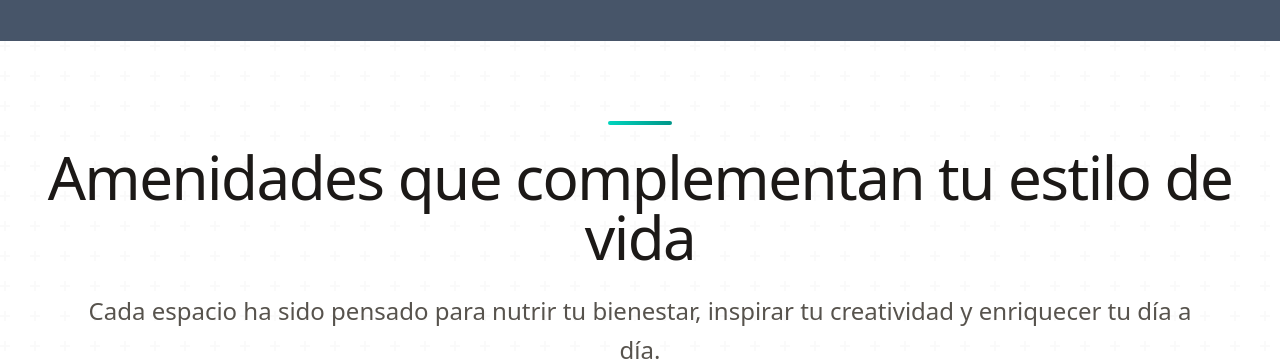
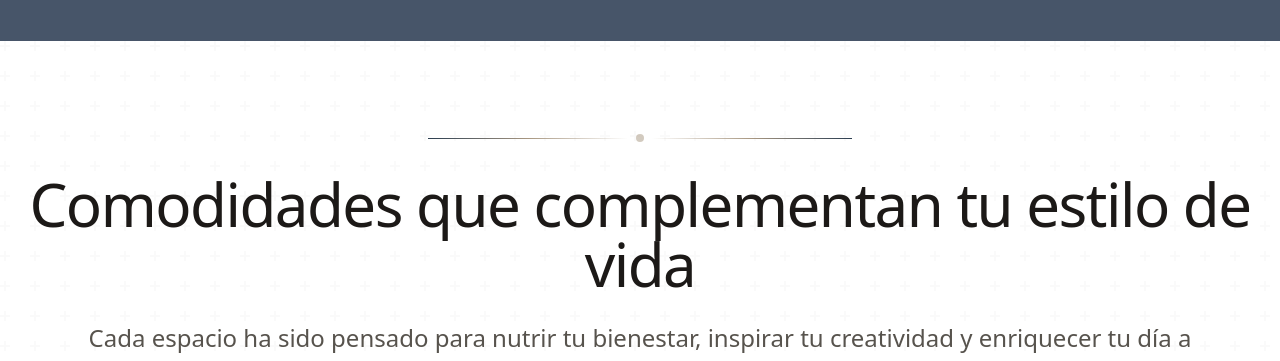
Before and after one commit to michelldenjoy/Aunar, a React (Vite) app: page / in a window 1280 px wide. Shown: the part 2460-2821 px from the top of the page. Built offline with nearby package versions, Linux system fonts and the light colour scheme.

Commit message:
formulario JS

```diff
--- a/package.json
+++ b/package.json
@@ -10,6 +10,7 @@
     "preview": "vite preview"
   },
   "dependencies": {
+    "@emailjs/browser": "^4.4.1",
     "@react-google-maps/api": "^2.20.7",
     "emailjs-com": "^3.2.0",
     "framer-motion": "^12.23.24",
--- a/src/components/Home/Amenities.jsx
+++ b/src/components/Home/Amenities.jsx
@@ -81,14 +81,17 @@ export default function Amenities() {
         />
 
         <div className="relative z-10 flex flex-col items-center justify-center w-full m-0 p-0">
-          {/* Título y descripción */}
+
+          {/* mariconada decorativa */}
           <div className="text-center my-12 sm:my-16 lg:my-20 px-2">
-            <div className="inline-block mb-3 sm:mb-4">
-              <div className="h-1 w-12 sm:w-16 bg-gradient-to-r from-teal-400 to-teal-600 rounded-full" />
-            </div>
+          <div className="inline-flex items-center gap-2 mb-8">
+            <div className="w-50 h-px bg-gradient-to-r from-elegant-navy via-sand-700 to-transparent" />
+            <div className="w-2 h-2 rounded-full bg-sand-700 animate-pulse" />
+            <div className="w-50 h-px bg-gradient-to-r from-transparent via-sand-700 to-elegant-navy" />
+          </div>
 
             <h2 className="text-2xl sm:text-3xl md:text-4xl lg:text-5xl xl:text-6xl font-light text-stone-900 mb-4 sm:mb-6 tracking-tight">
-              Amenidades que complementan tu estilo de vida
+              Comodidades que complementan tu estilo de vida
             </h2>
             <p className="text-base sm:text-lg md:text-xl lg:text-2xl text-stone-600 font-light leading-relaxed max-w-[90%] mx-auto">
               Cada espacio ha sido pensado para nutrir tu bienestar, inspirar tu
--- a/src/components/Home/GalleryHome.jsx
+++ b/src/components/Home/GalleryHome.jsx
@@ -122,12 +122,6 @@ export default function GalleryHome() {
         <div className="absolute inset-0 bg-gradient-to-r from-stone-900/85 to-stone-800/75" />
 
         <div className="relative max-w-4xl mx-auto text-center text-white">
-          <div className="inline-flex items-center gap-2 mb-8">
-            <div className="w-16 h-px bg-gradient-to-r from-transparent via-sand-400 to-transparent" />
-            <div className="w-2 h-2 rounded-full bg-sand-400 animate-pulse" />
-            <div className="w-16 h-px bg-gradient-to-r from-transparent via-sand-400 to-transparent" />
-          </div>
-
           <h2 className="text-3xl sm:text-4xl md:text-6xl lg:text-7xl font-light mb-6 tracking-tight leading-tight">
             Tu Inversión en Bienestar
           </h2>
--- a/src/components/Home/Slide.jsx
+++ b/src/components/Home/Slide.jsx
@@ -66,7 +66,7 @@ export default function EleganceSection() {
   };
 
   return (
-    <section className="overflow-x-hidden w-full px-4 text-justify ">
+    <section className="overflow-x-hidden w-full px-4 py-8 text-justify ">
       <div className="max-w-7xl mx-auto">
         <div className="grid md:grid-cols-2 gap-16 md:gap-20 items-center">
 
@@ -103,7 +103,7 @@ export default function EleganceSection() {
 
 
           <div className="order-1 md:order-2">
-            <h2 className="text-4xl sm:text-5xl md:text-6xl font-light mb-8 text-stone-900 tracking-tight leading-tight">
+            <h2 className="text-4xl sm:text-5xl md:text-6xl  font-light mb-8 text-stone-900 tracking-tight leading-tight">
               Elegancia en<br />Cada Detalle
             </h2>
 
--- a/src/pages/Contact.jsx
+++ b/src/pages/Contact.jsx
@@ -1,17 +1,15 @@
-import React, { useState } from "react";
+import React, { useState, useRef } from "react";
 import { useNavigate } from "react-router-dom";
 import { motion, AnimatePresence } from "framer-motion";
 import { Mail, Phone, Building2, X, ArrowLeft } from "lucide-react";
+import emailjs from "@emailjs/browser";
 
 export default function Contact() {
   const [showForm, setShowForm] = useState(false);
-  const [formData, setFormData] = useState({
-    name: "",
-    email: "",
-    message: "",
-  });
+  const [formData, setFormData] = useState({ name: "", email: "", message: "" });
   const [sent, setSent] = useState(false);
   const navigate = useNavigate();
+  const formRef = useRef();
 
   const handleChange = (e) => {
     const { name, value } = e.target;
@@ -20,12 +18,28 @@ export default function Contact() {
 
   const handleSubmit = (e) => {
     e.preventDefault();
+
+    emailjs
+      .sendForm(
+        import.meta.env.VITE_EMAILJS_SERVICE_ID,
+        import.meta.env.VITE_EMAILJS_TEMPLATE_ID,
+        formRef.current,
+        import.meta.env.VITE_EMAILJS_PUBLIC_KEY
+      )
+      .then(
+        () => {
           setSent(true);
           setTimeout(() => {
             setSent(false);
             setShowForm(false);
             setFormData({ name: "", email: "", message: "" });
           }, 2000);
+        },
+        (error) => {
+          console.error("❌ Error al enviar el correo:", error.text);
+          alert("Hubo un problema al enviar el mensaje. Inténtalo más tarde.");
+        }
+      );
   };
 
   const fadeUp = {
@@ -34,16 +48,16 @@ export default function Contact() {
   };
 
   return (
-    <div className="bg-texture text-slate-800 py-24">
+    <div className="bg-texture text-slate-800 py-24 relative">
+      {/* 🔙 Botón inicio */}
       <button
         onClick={() => navigate("/")}
         className="absolute top-6 left-6 flex items-center gap-2 bg-sand-200 hover:bg-white/20 text-caribbean-800 px-4 py-2 rounded-full border border-white/20 backdrop-blur-sm transition"
       >
         <ArrowLeft size={18} />
         <span>Inicio</span>
+      </button>
 
-
-      </button>
       <div className="max-w-6xl mx-auto px-6 text-center">
         <motion.h1
           variants={fadeUp}
@@ -112,7 +126,6 @@ export default function Contact() {
               animate={{ scale: 1 }}
               exit={{ scale: 0.9 }}
             >
-              {/* ❌ Botón cerrar */}
               <button
                 onClick={() => setShowForm(false)}
                 className="absolute top-4 right-4 text-slate-400 hover:text-slate-600 transition"
@@ -125,7 +138,7 @@ export default function Contact() {
                   <h2 className="text-2xl font-semibold text-slate-800 mb-6 text-center">
                     Envíanos tu consulta
                   </h2>
-                  <form onSubmit={handleSubmit} className="space-y-4">
+                  <form ref={formRef} onSubmit={handleSubmit} className="space-y-4">
                     <input
                       type="text"
                       name="name"
```
Also changed, not shown: 1 other file (tests, documents, lock files or other folders). Lines whose indentation alone changed are shown as unchanged.
